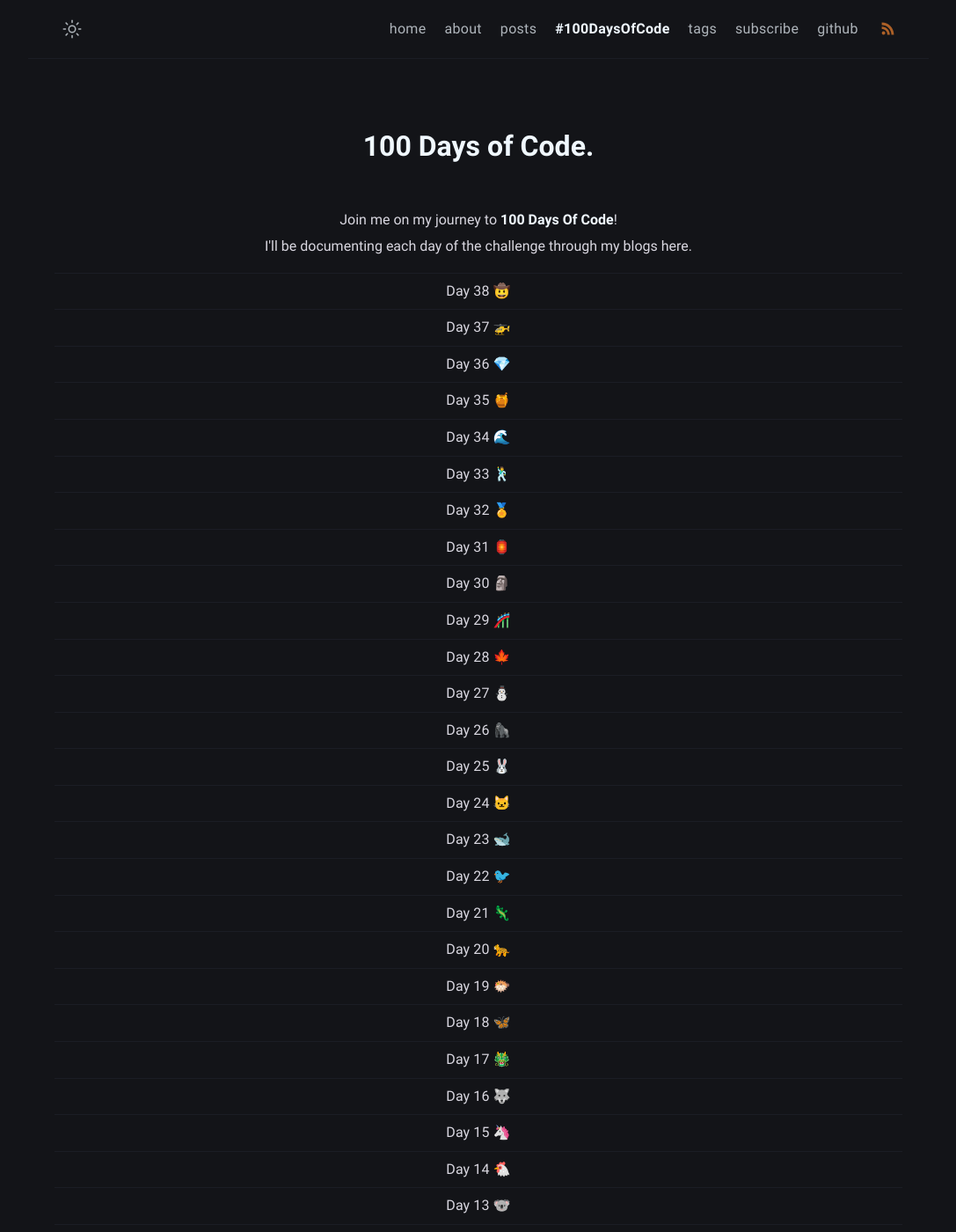
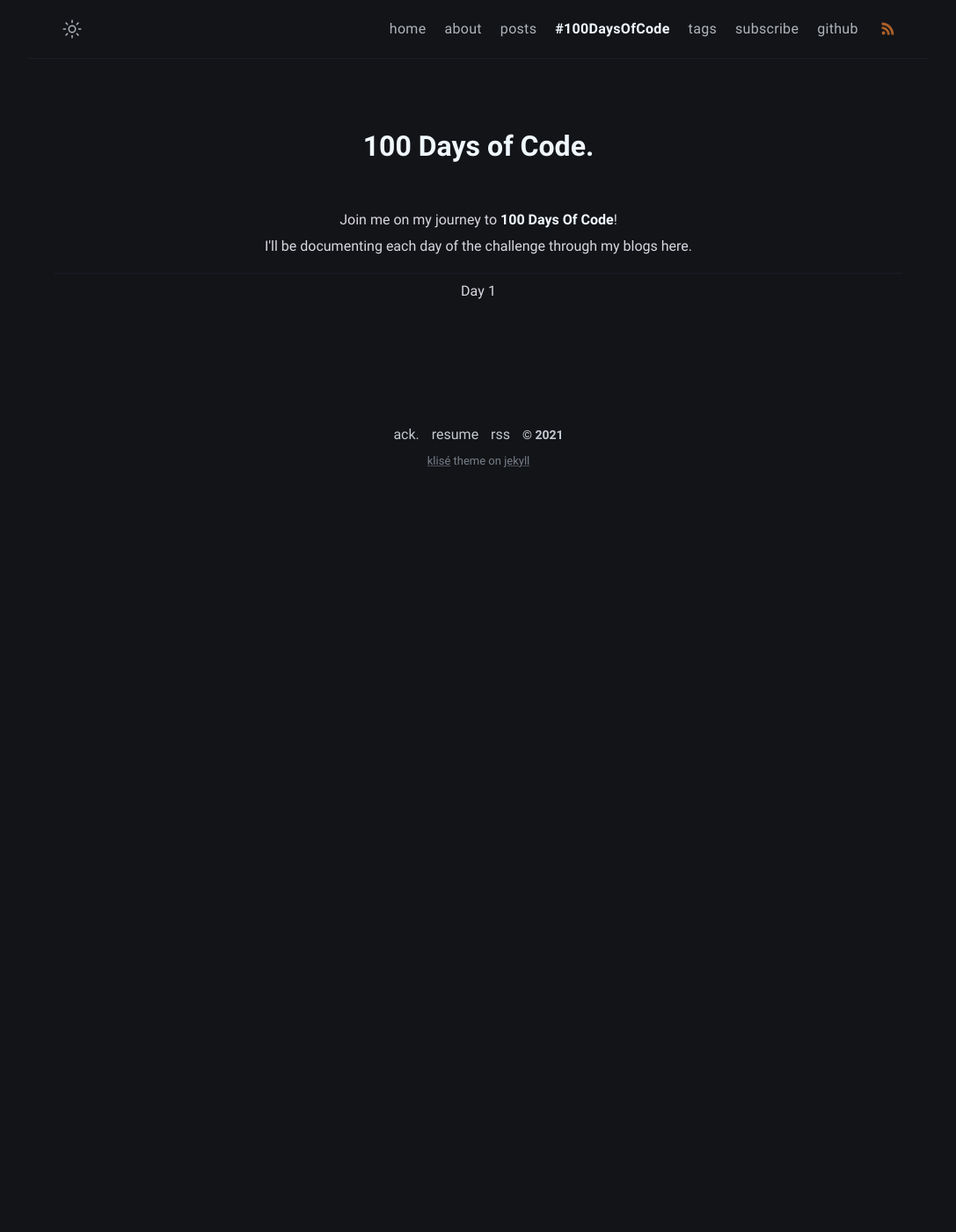
Before and after one commit to abxhr/Learning, a Jekyll site: the page built from hdoc.md, in a window 1280 px wide and 1400 px high. Shown: the whole window at 88% size, without its empty margins (96-1183 px from the left). Built offline with Jekyll 4.4.1, drawn with Linux system fonts in a browser that asks for light colours; some of the changed text lies outside the part shown.

Commit message:
Fix time

```diff
--- a/hdoc.md
+++ b/hdoc.md
@@ -12,7 +12,7 @@ Join me on my journey to <a href="https://www.100daysofcode.com/"><b>100 Days Of
 I'll be documenting each day of the challenge through my blogs here.
 </p>
 
-{%- for post in site.posts -%}
+{%- for post in site.categories.hdoc -%}
   <article class="post-item">
     <h3 class="post-item-title">
       <a href="{{ post.url }}">{{ post.title | escape }}</a>
```
Also changed, not shown: hdoc/_posts/2021-08-15/2021-08-15-Day-1.md (renamed from _hdoc/2021-08-15/2021-08-15-Day-1.md).
